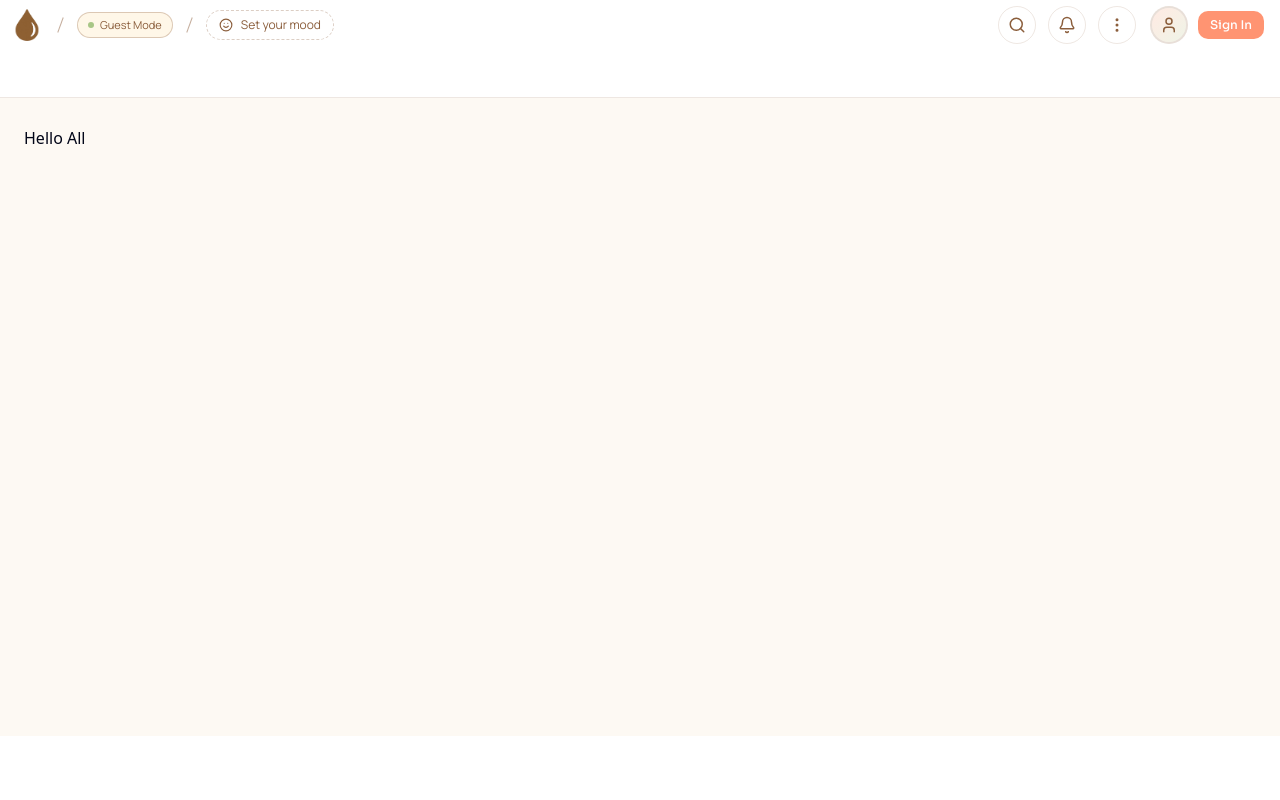
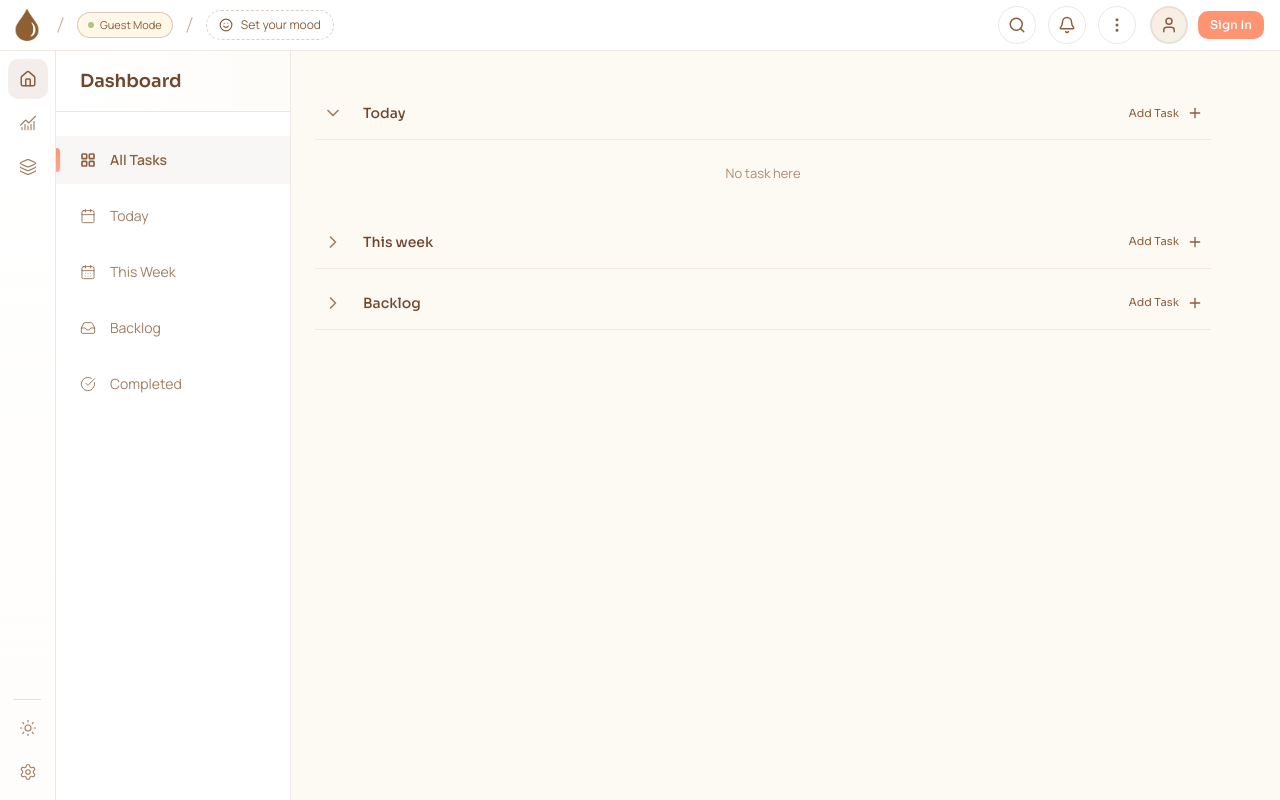
Before and after one commit to liannmaka/Focuspond, a Next.js app: page /home/all in a window 1280 px wide. Built offline with nearby package versions, Linux system fonts and the light colour scheme.

Commit message:
fix: fix dashboard layout issue

```diff
--- a/src/app/(app)/(dashboard-layout)/home/all/page.tsx
+++ b/src/app/(app)/(dashboard-layout)/home/all/page.tsx
@@ -1,6 +1,6 @@
 "use client";
 
-// import { TaskAccordion } from "@/components/ui/TaskAccordion";
+import { TaskAccordion } from "@/components/ui/TaskAccordion";
 
 export default function AllPage() {
   // const todayTasks = [
@@ -10,74 +10,33 @@ export default function AllPage() {
   // ];
 
   return (
-    // <div className="max-w-4xl mx-auto space-y-0 md:mx-0">
-    //   <TaskAccordion
-    //     title="Today"
-    //     taskCount={0}
-    //     totalTasks={0}
-    //     tasks={[]}
-    //     defaultOpen={true}
-    //     onAddTask={() => console.log("Add today task")}
-    //   />
+    <div className="max-w-4xl mx-auto space-y-0 md:mx-0">
+      <TaskAccordion
+        title="Today"
+        taskCount={0}
+        totalTasks={0}
+        tasks={[]}
+        defaultOpen={true}
+        onAddTask={() => console.log("Add today task")}
+      />
 
-    //   <TaskAccordion
-    //     title="This week"
-    //     taskCount={0}
-    //     totalTasks={0}
-    //     tasks={[]}
-    //     defaultOpen={false}
-    //     onAddTask={() => console.log("Add week task")}
-    //   />
+      <TaskAccordion
+        title="This week"
+        taskCount={0}
+        totalTasks={0}
+        tasks={[]}
+        defaultOpen={false}
+        onAddTask={() => console.log("Add week task")}
+      />
 
-    //   <TaskAccordion
-    //     title="Backlog"
-    //     taskCount={0}
-    //     totalTasks={0}
-    //     tasks={[]}
-    //     defaultOpen={false}
-    //     onAddTask={() => console.log("Add backlog task")}
-    //   />
-    //   <TaskAccordion
-    //     title="Backlog"
-    //     taskCount={0}
-    //     totalTasks={0}
-    //     tasks={[]}
-    //     defaultOpen={false}
-    //     onAddTask={() => console.log("Add backlog task")}
-    //   />
-    //   <TaskAccordion
-    //     title="Backlog"
-    //     taskCount={0}
-    //     totalTasks={0}
-    //     tasks={[]}
-    //     defaultOpen={false}
-    //     onAddTask={() => console.log("Add backlog task")}
-    //   />
-    //   <TaskAccordion
-    //     title="Backlog"
-    //     taskCount={0}
-    //     totalTasks={0}
-    //     tasks={[]}
-    //     defaultOpen={false}
-    //     onAddTask={() => console.log("Add backlog task")}
-    //   />
-    //   <TaskAccordion
-    //     title="Backlog"
-    //     taskCount={0}
-    //     totalTasks={0}
-    //     tasks={[]}
-    //     defaultOpen={false}
-    //     onAddTask={() => console.log("Add backlog task")}
-    //   />
-    //   <TaskAccordion
-    //     title="Backlog"
-    //     taskCount={0}
-    //     totalTasks={0}
-    //     tasks={[]}
-    //     defaultOpen={false}
-    //     onAddTask={() => console.log("Add backlog task")}
-    //   />
-    // </div>
-    <div>Hello All</div>
+      <TaskAccordion
+        title="Backlog"
+        taskCount={0}
+        totalTasks={0}
+        tasks={[]}
+        defaultOpen={false}
+        onAddTask={() => console.log("Add backlog task")}
+      />
+    </div>
   );
 }
--- a/src/app/(app)/(dashboard-layout)/layout.tsx
+++ b/src/app/(app)/(dashboard-layout)/layout.tsx
@@ -2,21 +2,55 @@ import BottomNav from "../_components/BottomNav";
 import TopBar from "../_components/TopBar";
 import SideBar from "../_components/Sidebar";
 
-export default function PwaLayout({ children }: { children: React.ReactNode }) {
+// export default function PwaLayout({ children }: { children: React.ReactNode }) {
+//   return (
+//     <div className="grid grid-rows-[98px_1fr_64px] h-screen">
+//       {/* Top Bar */}
+//       <TopBar className="" />
+
+//       {/* DESKTOP: Sidebar */}
+//       <SideBar />
+
+//       {/* Page Content */}
+//       <main className="px-6 py-7 bg-base-background overflow-y-auto">{children}</main>
+
+//       {/* MOBILE: Bottom Nav */}
+//       <div className="lg:hidden">
+//         <BottomNav/>
+//       </div>
+//     </div>
+//   );
+// }
+
+export default function PwaLayout({
+  children,
+}: {
+  children: React.ReactNode;
+}) {
   return (
-    <div className="grid grid-rows-[98px_1fr_64px] h-screen">
-      {/* Top Bar */}
-      <TopBar className="" />
+    <div className="h-screen grid grid-rows-[auto_1fr] overflow-hidden">
+      {/* Top bar */}
+      <TopBar />
 
-      {/* DESKTOP: Sidebar */}
-      <SideBar />
+      {/* Main Layout Area */}
+      <div className="min-h-0">
+        {/* Desktop Layout */}
+        <div className="hidden lg:grid h-full grid-cols-[56px_235px_minmax(0,1fr)]">
+          <SideBar />
 
-      {/* Page Content */}
-      <main className="px-6 py-7 bg-base-background overflow-y-auto">{children}</main>
+          <main className="overflow-y-auto bg-base-background px-6 py-7">
+            {children}
+          </main>
+        </div>
 
-      {/* MOBILE: Bottom Nav */}
-      <div className="lg:hidden">
-        <BottomNav className="" />
+        {/* Mobile Layout */}
+        <div className="lg:hidden h-full grid grid-rows-[1fr_64px]">
+          <main className="overflow-y-auto bg-base-background px-6 py-7">
+            {children}
+          </main>
+
+          <BottomNav />
+        </div>
       </div>
     </div>
   );
--- a/src/app/(app)/_components/BottomNav.tsx
+++ b/src/app/(app)/_components/BottomNav.tsx
@@ -4,31 +4,11 @@ import { tabs } from "@/data/web-app/navigation";
 import { usePathname } from "next/navigation";
 import BottomNavItem from "./BottomNavItem";
 
-export default function BottomNav({className}: {className: string}) {
+export default function BottomNav() {
   const pathname = usePathname();
 
   return (
-    // <nav className="md:hidden fixed bottom-0 left-0 right-0 bg-white/98 backdrop-blur-xl border-t border-dark-accent/15 z-50 shadow-[0_-2px_10px_rgba(139,94,60,0.08)] pb-[calc(env(safe-area-inset-bottom)+0.5rem)]">
-    //   <div className="flex items-center justify-between h-16 px-4">
-    //     {tabs.map(({ icon, href, label }) => {
-    //       const Icon = icon;
-    //       const isActiveRoute =
-    //         pathname === href || pathname.startsWith(`$${href}/`);
-
-    //       return (
-    //         <BottomNavItem
-    //           key={href}
-    //           isActiveRoute={isActiveRoute}
-    //           label={label}
-    //           Icon={Icon}
-    //           href={href}
-    //         />
-    //       );
-    //     })}
-    //   </div>
-    // </nav>
-    // h-16 = 64px
-    <nav className={"bg-white/98"}>
+    <nav className="bg-white border-t border-dark-accent/15 h-16">
       <div className="flex items-center justify-between px-4">
         {tabs.map(({ icon, href, label }) => {
           const Icon = icon;
--- a/src/app/(app)/_components/Sidebar.tsx
+++ b/src/app/(app)/_components/Sidebar.tsx
@@ -32,18 +32,10 @@ export default function SideBar() {
   const currentSection = getCurrentSection(pathname);
 
   return (
-    // <aside className="hidden md:flex fixed left-0 top-14 h-[calc(100vh-env(safe-area-inset-top)-3.5rem)] border-t border-dark-accent/15 flex-col z-40 bg-white/98">
-    //   <div className="flex h-full w-full">
-    //     <IconRail currentSection={currentSection} />
-    //     {currentSection === "home" && <DetailPanel />}
-    //   </div>
-    // </aside>
-    <aside className="hidden bg-white/98">
-      <div className="flex h-full w-full">
-        <IconRail currentSection={currentSection} />
-        {currentSection === "home" && <DetailPanel />}
-      </div>
-    </aside>
+    <>
+      <IconRail currentSection={currentSection} />
+      {currentSection === "home" && <DetailPanel />}
+    </>
   );
 }
 
@@ -55,7 +47,7 @@ const IconRail = memo(({ currentSection }: { currentSection: string }) => {
   };
 
   return (
-    <nav className="w-14 border-r border-dark-accent/15 px-2 py-2 flex flex-col justify-between bg-linear-to-b from-white to-base-background/30">
+    <nav className="h-full border-r border-dark-accent/15 px-2 py-2 flex flex-col justify-between bg-linear-to-b from-white to-base-background/30">
       <div className="space-y-1">
         {PRIMARY_NAV_ITEMS.map(({ icon, href, tab }) => (
           <IconButton
@@ -81,7 +73,7 @@ IconRail.displayName = "IconRail";
 
 const DetailPanel = () => {
   return (
-    <div className="w-[235px] border-r border-dark-accent/15">
+    <div className="h-full border-r border-dark-accent/15">
       <DashboardPanel />
     </div>
   );
--- a/src/app/(app)/_components/TaskNav.tsx
+++ b/src/app/(app)/_components/TaskNav.tsx
@@ -24,43 +24,16 @@ export default function TaskNav() {
         const isActive = pathname === item.href;
 
         return (
-          //         <Link
-          //           key={item.href}
-          //           href={item.href}
-          //           className={`
-          //   flex items-center gap-3.5 py-3.5 px-6 relative // Increase padding
-          //   transition-colors duration-150 // Add smooth
-          //   ${
-          //     isActive
-          //       ? "bg-accent-button/5 text-dark-accent" // Tinted background when active
-          //       : "text-gray-600 hover:bg-gray-50 hover:text-gray-900"
-          //   }
-          // `}
-          //         >
-          //           {isActive && (
-          //             <span className="absolute left-0 top-1/2 h-6 w-1 -translate-y-1/2 rounded-r-full bg-accent-button" />
-          //           )}
-          //           <Icon
-          //             className="w-4 h-4" // Slightly larger icons
-          //             strokeWidth={isActive ? 2.5 : 1.5}
-          //           />
-          //           <span
-          //             className={`text-sm font-manrope ${isActive ? "font-semibold" : "font-medium"}`}
-          //           >
-          //             {item.label}
-          //           </span>
-          //         </Link>
-
           <Link
             key={item.href}
             href={item.href}
-            className={`
+            className={`my-2
     flex items-center gap-3.5 py-3.5 px-6 relative
     transition-colors duration-150
     ${
       isActive
-        ? "bg-linear-to-r from-accent-button/8 to-accent-button/4 text-dark-accent"
-        : "text-dark-accent/80 hover:bg-light-background/20 hover:text-dark-accent"
+        ? "bg-dark-accent/5 text-dark-accent"
+        : "text-dark-accent/80 hover:bg-dark-accent/5 hover:text-dark-accent"
     }
   `}
           >
@@ -82,27 +55,3 @@ export default function TaskNav() {
     </div>
   );
 }
-
-{
-  /* <Link
-            key={item.href}
-            href={item.href}
-            className={`
-                flex items-center gap-3 py-3 px-4 relative
-                ${isActive ? "bg-gray-100" : "hover:bg-gray-50"}
-              `}
-          >
-            {isActive && (
-              <span className="absolute left-0 top-1/2 h-4 w-1 -translate-y-1/2 rounded-full bg-accent-button" />
-            )}
-            <Icon
-              className="w-3.5 h-3.5"
-              strokeWidth={isActive ? 2 : 1.5}
-            />
-            <span
-              className={`text-xs font-medium font-manrope ${isActive ? "" : ""}`}
-            >
-              {item.label}
-            </span>
-          </Link> */
-}
```
